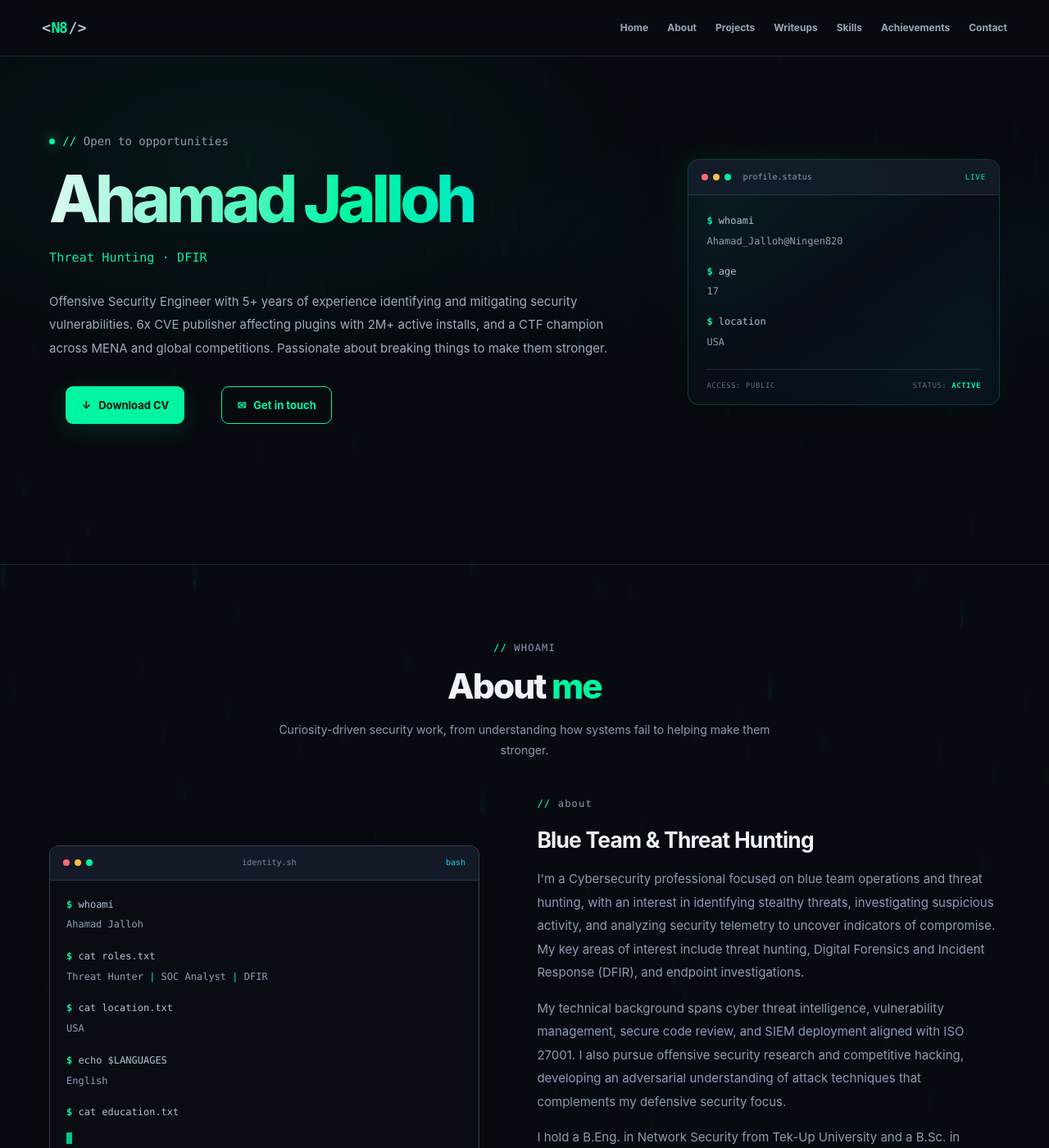
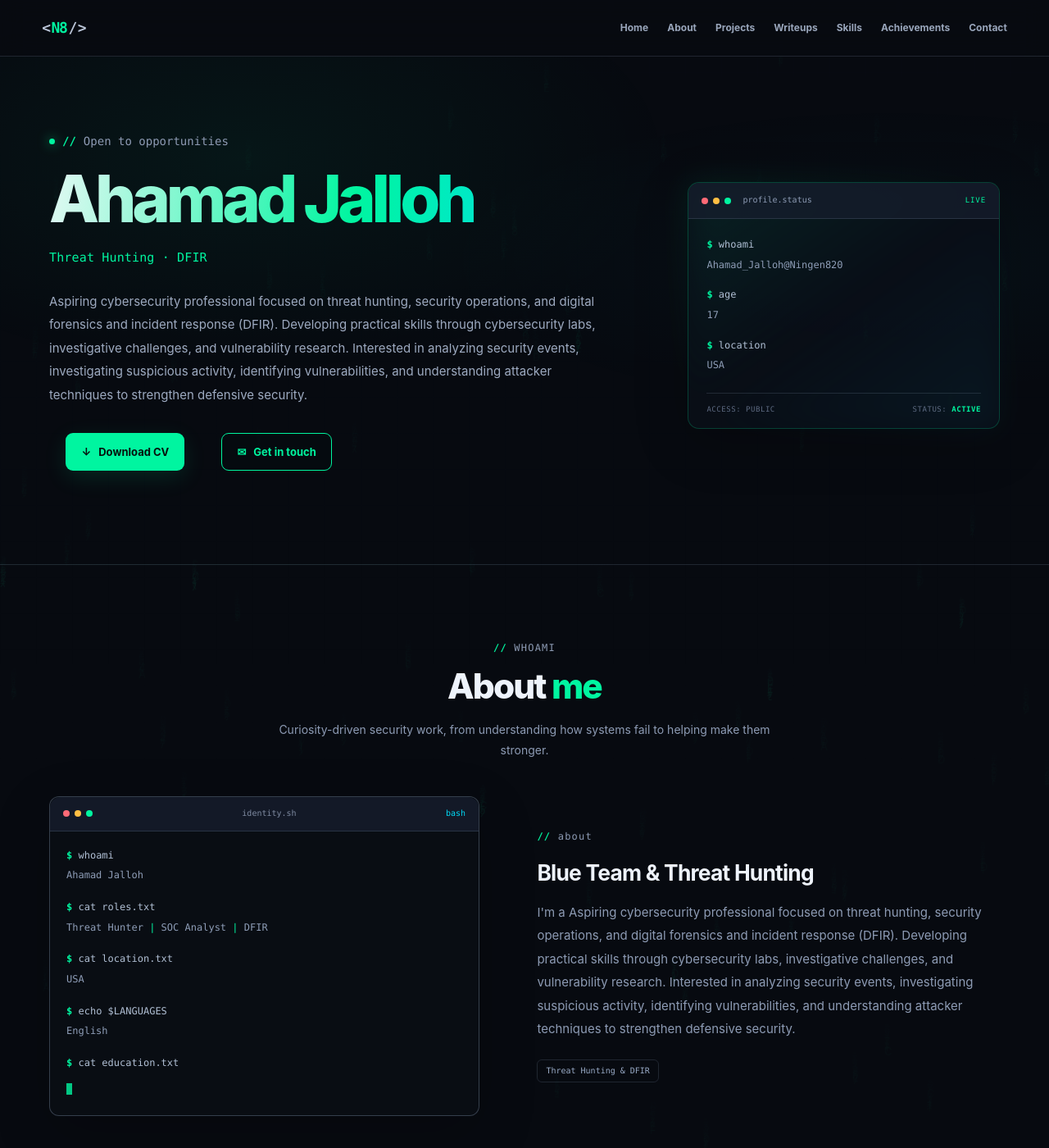
Before and after one commit to Ningen820/Ningen820.github.io, a Jekyll site: the page built from index.html, in a window 1280 px wide and 1400 px high. Shown: the whole window at 82% size. Built offline with Jekyll 4.4.1, drawn with Linux system fonts in a browser that asks for light colours; some of the changed text lies outside the part shown.

Commit message:
Update profile.yml

```diff
--- a/_data/profile.yml
+++ b/_data/profile.yml
@@ -3,9 +3,8 @@
 status: Open to opportunities
 name: Ahamad Jalloh
 hero_specialty: Threat Hunting · DFIR
-summary: Offensive Security Engineer with 5+ years of experience identifying and mitigating security vulnerabilities.
-  6x CVE publisher affecting plugins with 2M+ active installs, and a CTF champion across MENA and global competitions.
-  Passionate about breaking things to make them stronger.
+summary: Aspiring cybersecurity professional focused on threat hunting, security operations, and digital forensics and incident response (DFIR). Developing practical skills through cybersecurity labs, investigative challenges, and vulnerability research. Interested in analyzing security events, investigating suspicious activity, identifying vulnerabilities, and understanding attacker techniques to strengthen defensive security.
+
 joinname: Ahamad_Jalloh
 handle: Ningen820
 age: 17
@@ -25,13 +24,8 @@
 about:
   heading: Blue Team & Threat Hunting
   paragraphs:
-  - I'm a Cybersecurity professional focused on blue team operations and threat hunting, with an interest in identifying
-    stealthy threats, investigating suspicious activity, and analyzing security telemetry to uncover indicators of compromise.
-    My key areas of interest include threat hunting, Digital Forensics and Incident Response (DFIR), and endpoint investigations.
-  - My technical background spans cyber threat intelligence, vulnerability management, secure code review, and SIEM deployment aligned
-    with ISO 27001. I also pursue offensive security research and competitive hacking, developing an adversarial understanding of attack
-    techniques that complements my defensive security focus.
-  - I hold a B.Eng. in Network Security from Tek-Up University and a B.Sc. in Computer Networks from ISITCom Sousse.
+  - I'm a Aspiring cybersecurity professional focused on threat hunting, security operations, and digital forensics and incident response (DFIR). Developing practical skills through cybersecurity labs, investigative challenges, and vulnerability research. Interested in analyzing security events, investigating suspicious activity, identifying vulnerabilities, and understanding attacker techniques to strengthen defensive security.
+
 
 
 
```
